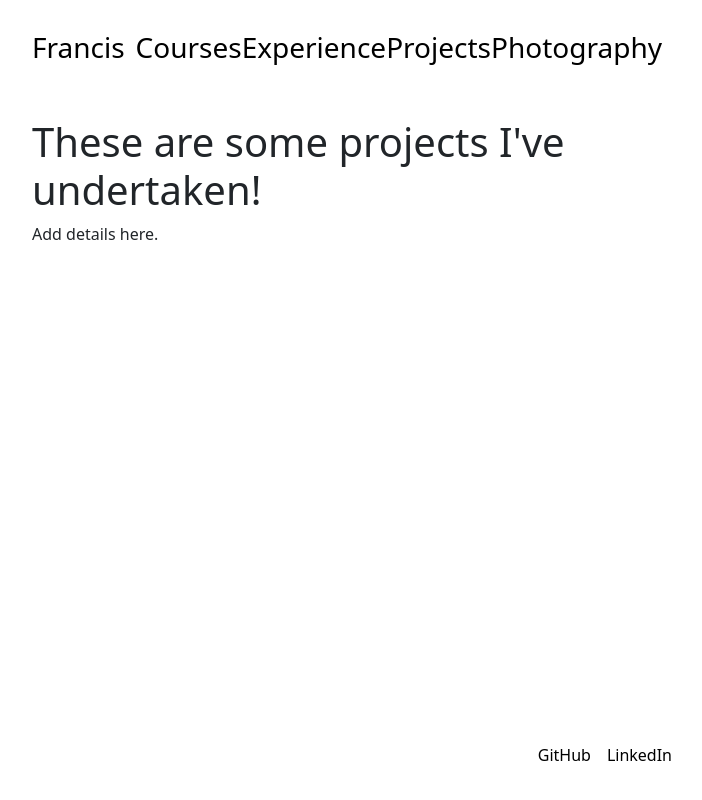
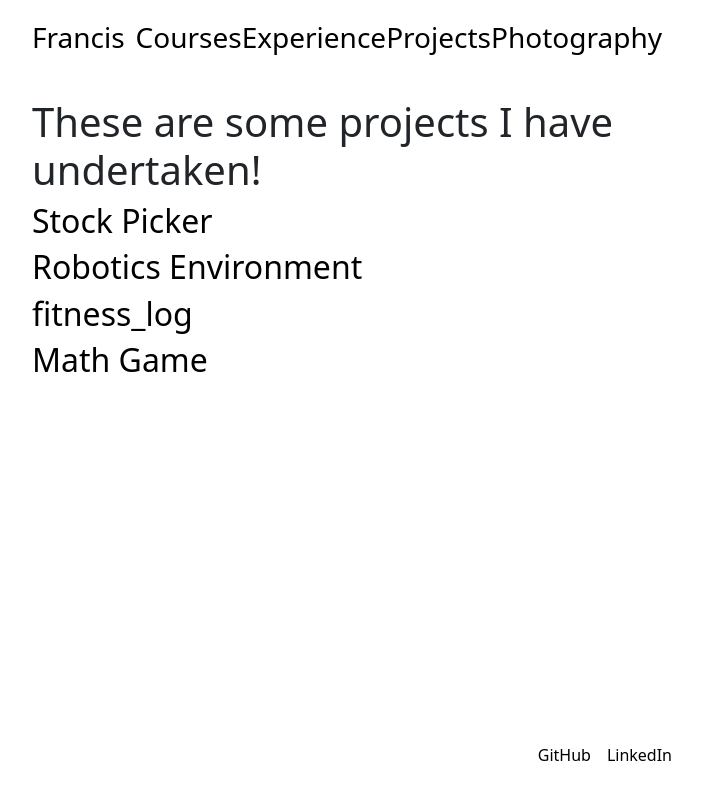
Before and after one commit to francisfan0/francis_fan05, a React (Vite) app: page /projects in a window 1280 px wide. Shown: the whole page, without its empty margins (288-990 px from the left). Built offline with nearby package versions, Linux system fonts and the light colour scheme.

Commit message:
added ios compatibility for menu

```diff
--- a/src/layout/Header.tsx
+++ b/src/layout/Header.tsx
@@ -20,7 +20,7 @@ const Header = () => {
         <Link to="/" className="text-hover-gray fs-3 text-decoration-none">
           Francis
         </Link>
-        <div className="d-flex align-right position-relative">
+        <div className="d-flex align-right">
           <button
             className="btn btn-default d-lg-none"
             onClick={toggleMenu}
@@ -31,9 +31,7 @@ const Header = () => {
               src={menu}
               alt="Menu"
               style={{
-                width: "100%", // Set width
                 height: "19px", // Set height
-                objectFit: "cover", // Ensure the image covers the area without distortion
                 display: "block",
                 margin: "0 auto",
               }}
--- a/src/layout/Layout.css
+++ b/src/layout/Layout.css
@@ -60,6 +60,7 @@
 
 /* Show dropdown on mobile when button is clicked */
 .navbar-collapse.show {
+  display: -webkit-flex; /* Safari */
   display: flex;
 }
 
--- a/src/pages/Projects.tsx
+++ b/src/pages/Projects.tsx
@@ -1,10 +1,106 @@
+import { useState } from "react";
+import "./Courses.css";
+
 const Projects = () => {
+  const [expandedIndices, setExpandedIndices] = useState<Set<number>>(
+    new Set()
+  );
+
+  const handleToggle = (index: number) => {
+    setExpandedIndices((prev) => {
+      const newSet = new Set(prev);
+      if (newSet.has(index)) {
+        newSet.delete(index); // Remove if already expanded
+      } else {
+        newSet.add(index); // Add if not expanded
+      }
+      return newSet;
+    });
+  };
+
   return (
-    <body>
-      <h1>These are some projects I've undertaken!</h1>
+    <div>
+      <h1>These are some projects I have undertaken!</h1>
 
-      <p>Add details here.</p>
-    </body>
+      <h2
+        onClick={() => handleToggle(1)}
+        style={{ cursor: "pointer" }}
+        className="text-hover-gray"
+      >
+        Stock Picker
+      </h2>
+      {expandedIndices.has(1) && (
+        <div>
+          <p>
+            <ul>
+              <li>CPSC 474: Computational Intelligence for Games</li>
+              <li>
+                CPSC 323: Intro to Systems Programming <br></br>
+                and Computer Organization
+              </li>
+              <li>S&DS 241: Probability Theory</li>
+            </ul>
+          </p>
+        </div>
+      )}
+
+      <h2
+        onClick={() => handleToggle(2)}
+        style={{ cursor: "pointer" }}
+        className="text-hover-gray"
+      >
+        Robotics Environment
+      </h2>
+      {expandedIndices.has(2) && (
+        <div>
+          <p>
+            <ul>
+              <li>CPSC 223: Data Structures and Programming Techniques</li>
+              <li>CPSC 201: Intro to Computer Science</li>
+              <li>CPSC 381: Intro to Machine Learning</li>
+            </ul>
+          </p>
+        </div>
+      )}
+
+      <h2
+        onClick={() => handleToggle(3)}
+        style={{ cursor: "pointer" }}
+        className="text-hover-gray"
+      >
+        fitness_log
+      </h2>
+      {expandedIndices.has(3) && (
+        <div>
+          <p>
+            <ul>
+              <li>S&DS 230: Data Exploration and Analysis</li>
+              <li>MATH 120: Multivariable Calculus</li>
+              <li>MATH 244: Discrete Math</li>
+              <li>MATH 225: Linear Algebra</li>
+            </ul>
+          </p>
+        </div>
+      )}
+
+      <h2
+        onClick={() => handleToggle(5)}
+        style={{ cursor: "pointer" }}
+        className="text-hover-gray"
+      >
+        Math Game
+      </h2>
+      {expandedIndices.has(5) && (
+        <div>
+          <p>
+            <ul>
+              <li>ECON 121: Intermediate Microeconomics</li>
+              <li>LITR 020: World Literature After Empire</li>
+            </ul>
+          </p>
+        </div>
+      )}
+    </div>
   );
 };
 
```
